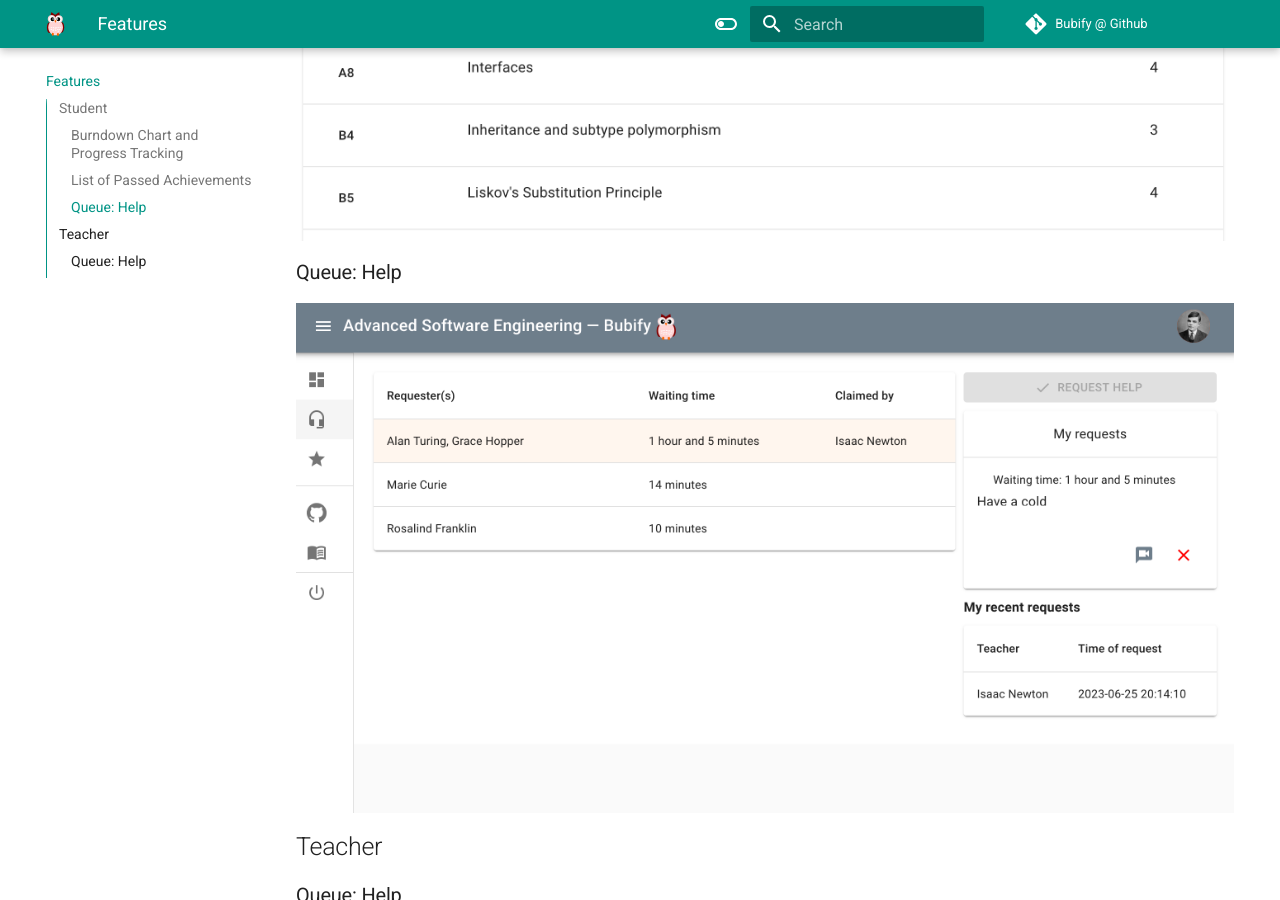
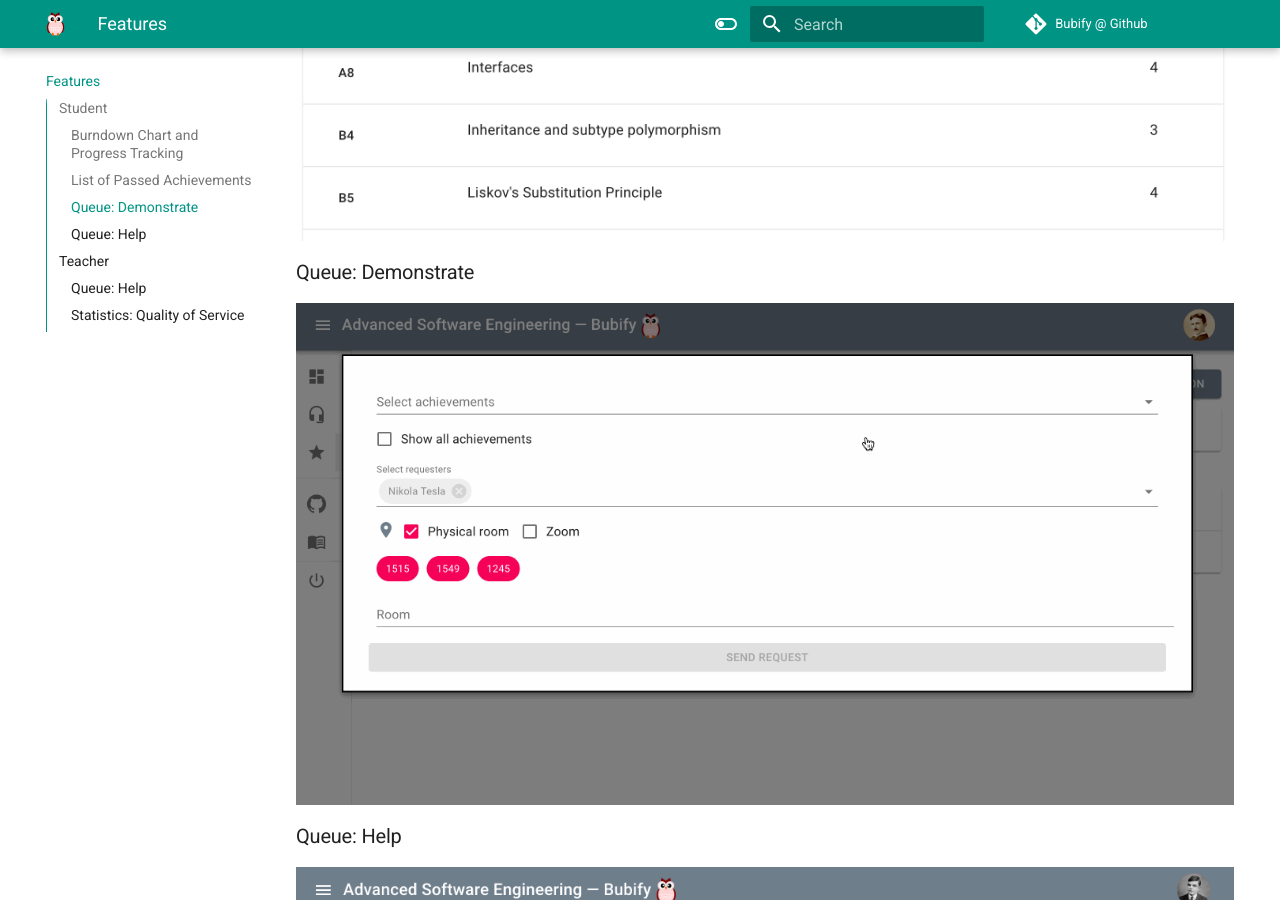
Before and after one commit to bubify/bubify.github.io, an MkDocs documentation site: the page built from docs/features.md, in a window 1280 px wide and 900 px high, scrolled down 1111 px. Built offline with MkDocs 1.6.1 and Material for MkDocs 9.7.7, drawn with Linux system fonts in a browser that asks for light colours; comment, search, counter and statistics services are not loaded; some of the changed text lies outside the part shown.

Commit message:
Add features

```diff
--- a/docs/features.md
+++ b/docs/features.md
@@ -8,6 +8,9 @@
 ### List of Passed Achievements
 ![My achievements](assets/features/my_acheievements.png){ align=left }
 
+### Queue: Demonstrate
+![List of help requests](assets/features/demo_student.gif){ align=left }
+
 ### Queue: Help
 ![List of help requests](assets/features/help_request.png){ align=left }
 
@@ -15,3 +18,7 @@
 
 ### Queue: Help
 ![List of help requests as teacher](assets/features/help_request_teacher.png){ align=left }
+
+### Statistics: Quality of Service
+
+![List of help requests as teacher](assets/features/qos.png){ align=left }
```
Also changed, not shown: docs/assets/features/demo_student.gif (added), docs/assets/features/qos.png (added).
